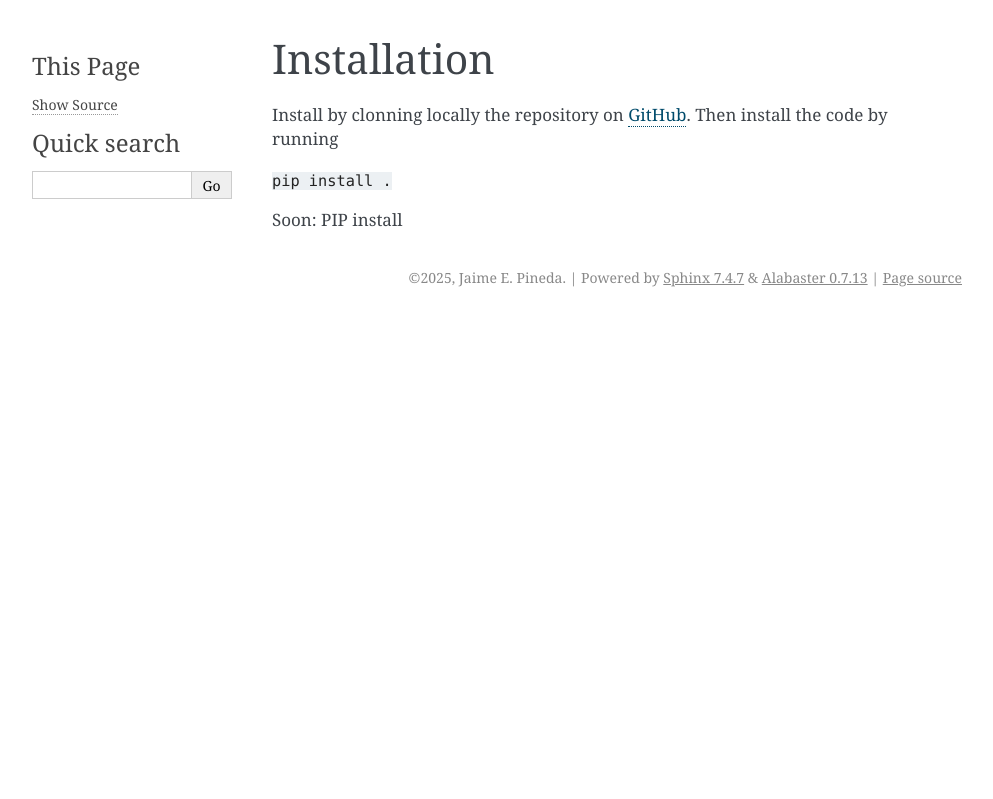
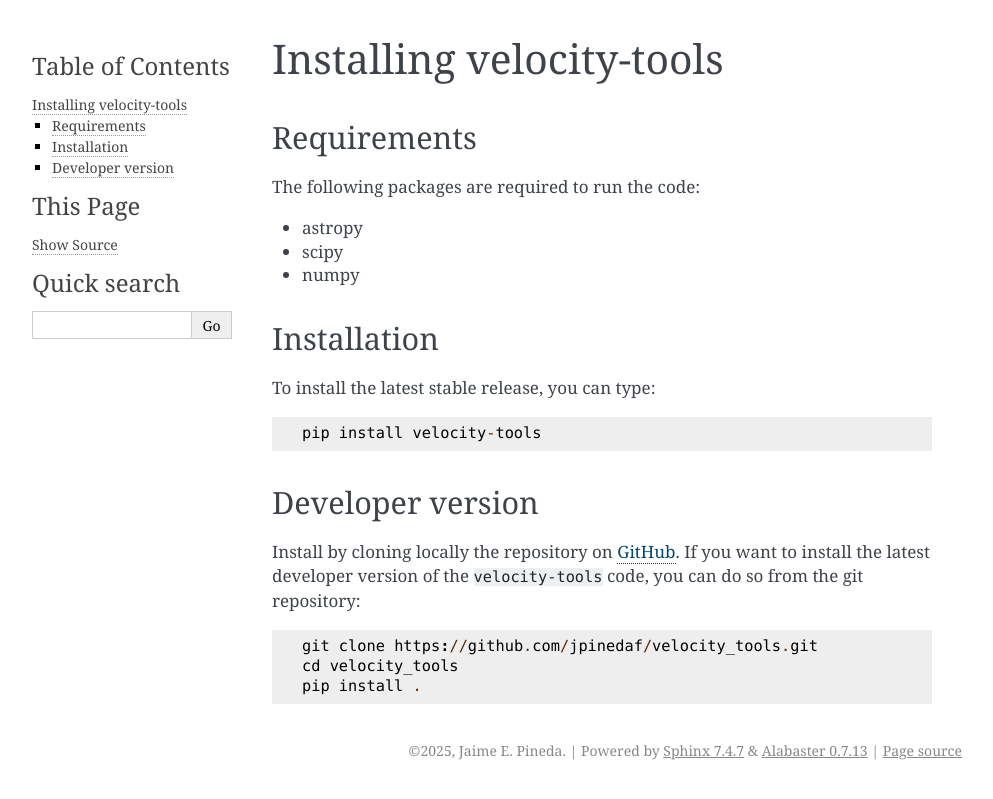
Before and after one commit to jpinedaf/velocity_tools, a Sphinx documentation site: the page built from docs/installation.rst, in a window 1280 px wide. Shown: the top 799 px of the page, without its empty margins (148-1141 px from the left). Built offline with Sphinx 7.4.7, drawn with Linux system fonts in a browser that asks for light colours.

Commit message:
updated formatting

```diff
--- a/docs/installation.md
+++ /dev/null
@@ -1,11 +0,0 @@
-Installation
-============
-
-Install by clonning locally the repository on [GitHub](https://github.com/jpinedaf/velocity_tools).
-Then install the code by running
-
-<code>
-    pip install .
-</code>
-
-Soon: PIP install
--- /dev/null
+++ b/docs/installation.rst
@@ -0,0 +1,28 @@
+Installing velocity-tools
+=========================
+
+Requirements
+------------
+The following packages are required to run the code:
+
+* astropy
+* scipy
+* numpy
+
+
+Installation
+------------
+To install the latest stable release, you can type::
+
+    pip install velocity-tools
+
+
+Developer version
+------------
+Install by cloning locally the repository on `GitHub <https://github.com/jpinedaf/velocity_tools>`_.
+If you want to install the latest developer version of the ``velocity-tools`` code, you
+can do so from the git repository::
+
+    git clone https://github.com/jpinedaf/velocity_tools.git
+    cd velocity_tools
+    pip install .
```
Also changed, not shown: docs/index.rst (+9 -2 lines).
